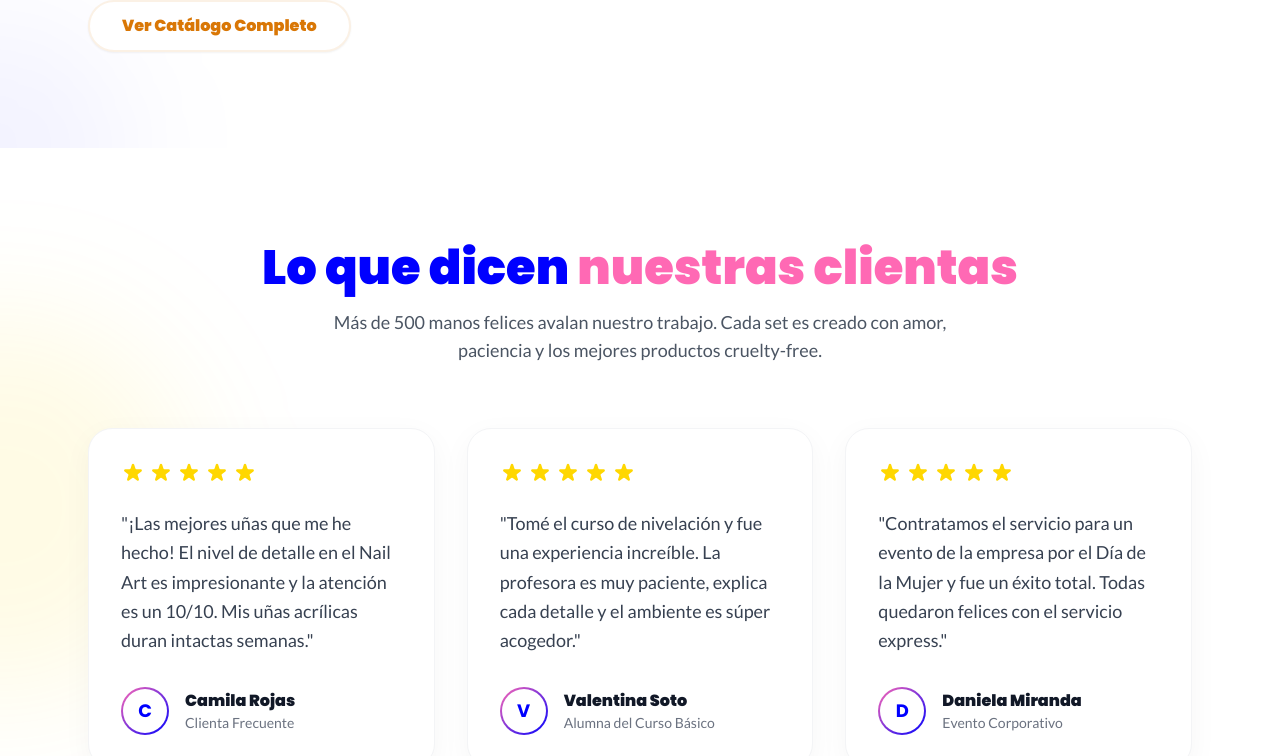
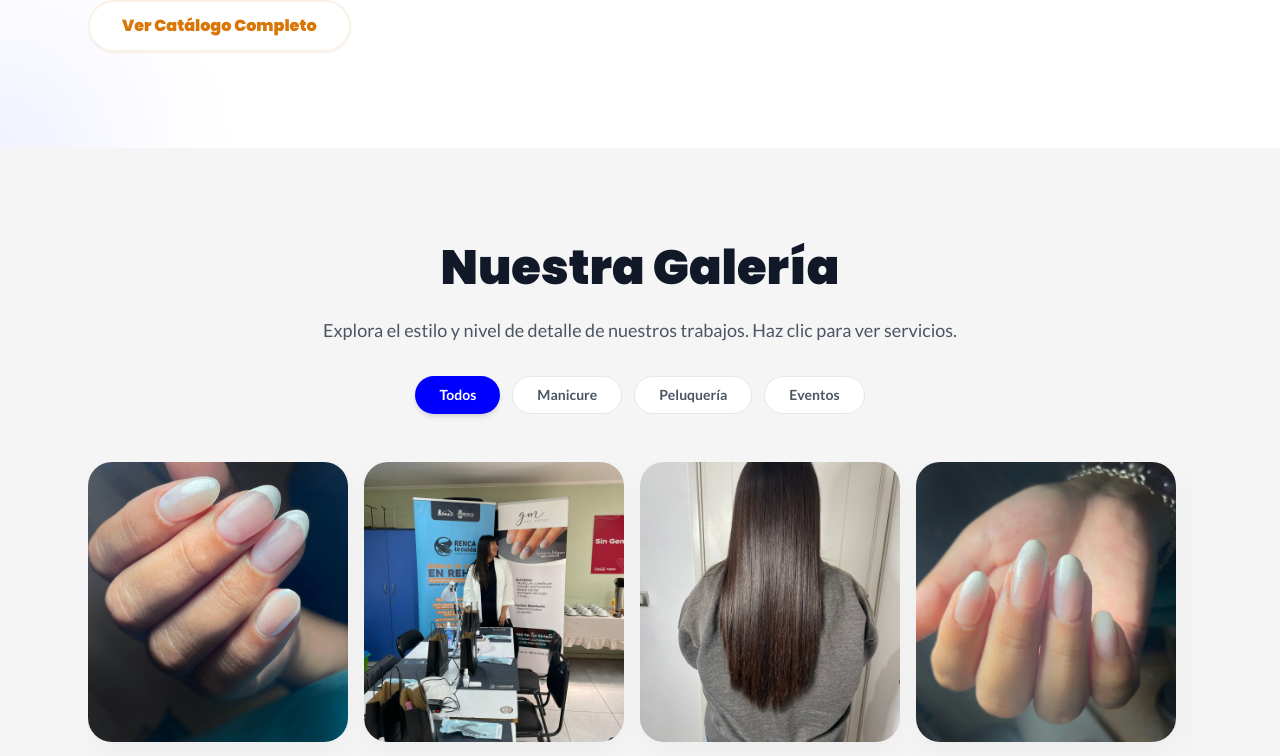
Before and after one commit to CaBsCrypto/gm_nailartist, a Next.js app: page / in a window 1280 px wide. Shown: the part 2758-3514 px from the top of the page. Built offline with nearby package versions, Linux system fonts and the light colour scheme.

Commit message:
layout: move testimonials below corporate events

```diff
--- a/app/page.tsx
+++ b/app/page.tsx
@@ -20,11 +20,11 @@ export default function Home() {
             <Hero />
             <BrandMarquee />
             <Services />
-            <Testimonials />
             <Gallery />
             <StatsBar />
             <Instructor />
             <CorporateEvents />
+            <Testimonials />
             <Locations />
             <FAQ />
             <CTASection />
```
